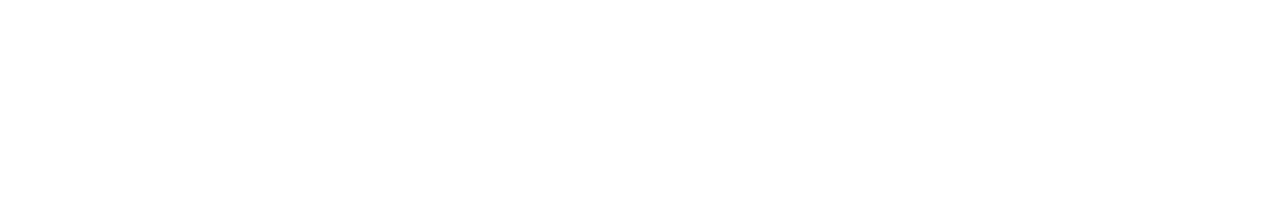
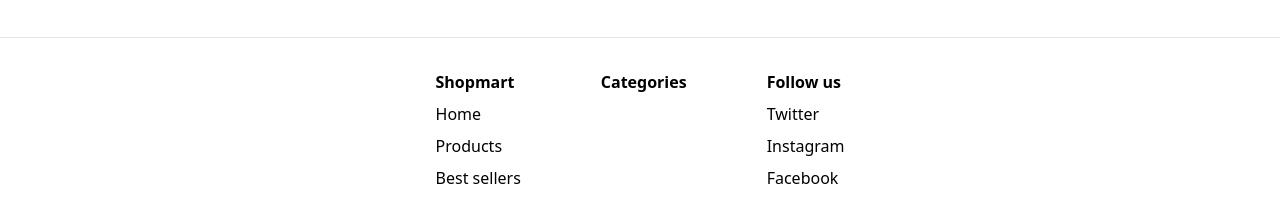
Before and after one commit to BWN1/college-assignments, a React (Create React App) app in the folder client/: page / in a window 1280 px wide. Shown: the part 735-937 px from the top of the page. Before the commit the page ends 800 px from the top, so only its background shows below. Built offline with nearby package versions, Linux system fonts and the light colour scheme; no server answers.

Commit message:
Added footer

```diff
--- /dev/null
+++ b/client/src/components/footer/Footer.jsx
@@ -0,0 +1,40 @@
+import React from 'react';
+import { useFetch } from '@hooks';
+import { Loading } from '@components';
+import { FooterGroup } from './FooterGroup';
+
+export const Footer = () => {
+  const categories = useFetch('categories');
+
+  if (!categories) return <Loading className="w-32" />;
+
+  return (
+    <footer className="flex items-center justify-center border-t">
+      <nav className="my-8 flex">
+        <FooterGroup header="Shopmart" links={footerLinks.general} />
+        <FooterGroup
+          header="Categories"
+          links={categories.map((category) => ({
+            display: category,
+            link: `/categories/${category}`,
+          }))}
+        />
+        <FooterGroup header="Follow us" links={footerLinks.socials} />
+      </nav>
+    </footer>
+  );
+};
+
+const footerLinks = {
+  general: [
+    { display: 'home', link: '/' },
+    { display: 'Products', link: '/products' },
+    { display: 'Best sellers', link: '/best-sellers' },
+    { display: 'Sign up', link: '/signup' },
+  ],
+  socials: [
+    { display: 'Twitter', link: 'https://www.twitter.com/shopmart' },
+    { display: 'Instagram', link: 'https://www.instagram.com/shopmart' },
+    { display: 'Facebook', link: 'https://www.facebook.com/shopmart' },
+  ],
+};
--- /dev/null
+++ b/client/src/components/footer/FooterGroup.jsx
@@ -0,0 +1,14 @@
+import React from 'react';
+
+export const FooterGroup = ({ header, links }) => {
+  return (
+    <div className="flex flex-col mx-10">
+      <h4 className="font-semibold mb-1">{header}</h4>
+      {links.map(({ display, link }) => (
+        <a href={link} className="my-1">
+          {display.charAt(0).toUpperCase() + display.slice(1)}
+        </a>
+      ))}
+    </div>
+  );
+};
--- /dev/null
+++ b/client/src/components/footer/index.js
@@ -0,0 +1 @@
+export { Footer } from './Footer';
--- a/client/src/components/index.js
+++ b/client/src/components/index.js
@@ -1,5 +1,6 @@
 export * from './app';
 export * from './common';
 export * from './featured';
+export * from './footer';
 export * from './header';
 export * from './hero';
--- a/client/src/pages/HomePage.jsx
+++ b/client/src/pages/HomePage.jsx
@@ -1,5 +1,11 @@
 import React from 'react';
-import { Header, HeroSlider, ShopByCategory, BestSellers } from '@components';
+import {
+  Header,
+  HeroSlider,
+  ShopByCategory,
+  BestSellers,
+  Footer,
+} from '@components';
 
 export const HomePage = () => {
   return (
@@ -8,6 +14,7 @@
       <HeroSlider />
       <ShopByCategory />
       <BestSellers />
+      <Footer />
     </>
   );
 };
```
